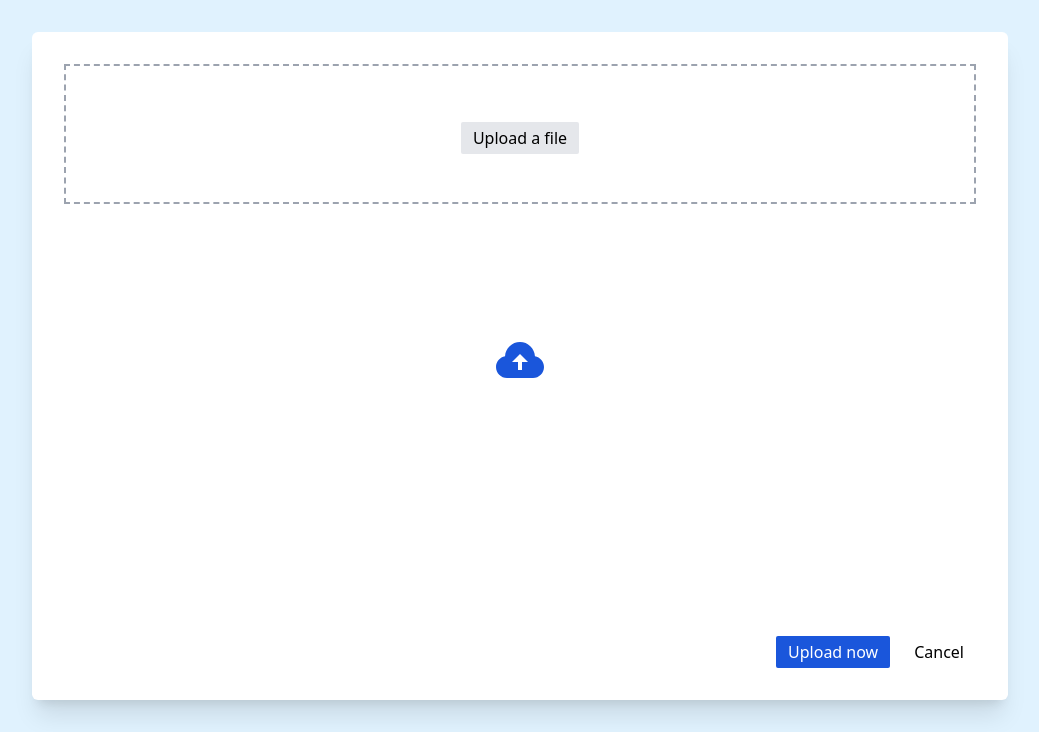
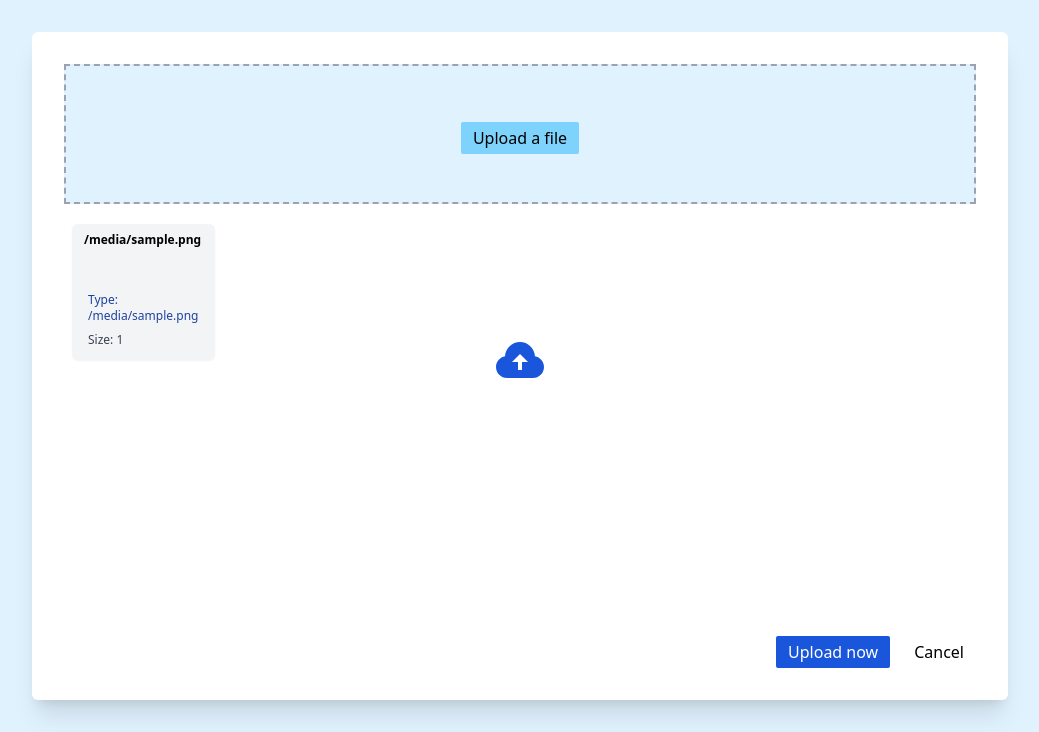
Before and after one commit to Baraa1/Tools, a Django app: template templates/pdfman/pdf.html in a window 1280 px wide. Shown: the part 68-800 px from the top of the page, without its empty margins (120-1159 px from the left). Run offline with Django 3.2, Linux system fonts and the light colour scheme; the template is opened without the code that fills it: most values are stand-ins (such as "Sample title", 1, 10 or a date in 2020); style sheets or scripts are compiled from the project's sources; some libraries are stand-ins or nearby versions.

Commit message:
Phase 4: Show the uploaded files to the user even tif they reload the page

```diff
--- a/static/js/pdfman.js
+++ b/static/js/pdfman.js
@@ -45,7 +45,10 @@ overlay = document.getElementById("overlay");
 const hidden   = document.getElementById("hidden-input");
 const submit_btn = document.getElementById("submit")
 const add_file = document.getElementById("button")
-add_file.onclick = () => hidden.click();
+add_file.onclick = () => {
+    hidden.click();
+    empty.classList.add("hidden")
+}
 //hidden.onchange = (e) => {
 //    for (const file of e.target.files) {
 //    addFile(gallery, file);
@@ -81,6 +84,7 @@ function dropHandler(ev) {
         hidden.files = dataTransfer.files;
     };
     add_file.style.pointerEvents = 'all';
+    empty.classList.add("hidden")
     submit_btn.click();
 }
 
--- /dev/null
+++ b/templates/pdfman/includes/file.html
@@ -0,0 +1,73 @@
+<!-- using two similar templates for simplicity in js code -->
+{% if files_list %}
+    {% for file in files_list %}
+        <li class="block p-1 w-1/2 sm:w-1/3 md:w-1/4 lg:w-1/6 xl:w-1/8 h-36">
+            <article tabindex="0" class="group w-full h-full rounded-md focus:outline-none focus:shadow-outline elative bg-gray-100 cursor-pointer relative shadow-sm">
+            <img alt="upload preview" class="img-preview hidden w-full h-full sticky object-cover rounded-md bg-fixed" />
+
+            <section class="flex flex-col rounded-md text-xs break-words w-full h-full z-20 absolute top-0 py-2 px-3">
+                <h1 class="flex-1 group-hover:text-blue-800 font-bold">{{ file.file_name }}</h1>
+                <div class="flex flex-col">
+
+                    <p class="p-1 size text-xs text-blue-800">Type: {{ file.file_type }}</p>
+                    <p class="p-1 size text-xs text-gray-700">Size: {{ file.file_size }}</p>
+                    <!--button type="button" class="delete ml-auto focus:outline-none hover:bg-gray-300 p-1 rounded-md text-gray-800">
+                        <svg class="pointer-events-none fill-current w-4 h-4 ml-auto" xmlns="http://www.w3.org/2000/svg" width="24" height="24" viewBox="0 0 24 24">
+                        <path class="pointer-events-none" d="M3 6l3 18h12l3-18h-18zm19-4v2h-20v-2h5.711c.9 0 1.631-1.099 1.631-2h5.316c0 .901.73 2 1.631 2h5.711z" />
+                        </svg>
+                    </button-->
+                </div>
+            </section>
+            </article>
+        </li>
+    {% endfor %}
+{% elif file_name %}
+    <li class="block p-1 w-1/2 sm:w-1/3 md:w-1/4 lg:w-1/6 xl:w-1/8 h-36">
+        <article tabindex="0" class="group w-full h-full rounded-md focus:outline-none focus:shadow-outline elative bg-gray-100 cursor-pointer relative shadow-sm">
+        <img alt="upload preview" class="img-preview hidden w-full h-full sticky object-cover rounded-md bg-fixed" />
+
+        <section class="flex flex-col rounded-md text-xs break-words w-full h-full z-20 absolute top-0 py-2 px-3">
+            <h1 class="flex-1 group-hover:text-blue-800 font-bold">{{ file_name }}</h1>
+            <div class="flex flex-col">
+
+                <p class="p-1 size text-xs text-blue-800">Type: {{ file_type }}</p>
+                <p class="p-1 size text-xs text-gray-700">Size: {{ file_size }}</p>
+                <!--button type="button" class="delete ml-auto focus:outline-none hover:bg-gray-300 p-1 rounded-md text-gray-800">
+                    <svg class="pointer-events-none fill-current w-4 h-4 ml-auto" xmlns="http://www.w3.org/2000/svg" width="24" height="24" viewBox="0 0 24 24">
+                    <path class="pointer-events-none" d="M3 6l3 18h12l3-18h-18zm19-4v2h-20v-2h5.711c.9 0 1.631-1.099 1.631-2h5.316c0 .901.73 2 1.631 2h5.711z" />
+                    </svg>
+                </button-->
+            </div>
+        </section>
+        </article>
+    </li>
+{% endif %}
+
+
+<!--template id="image-template">
+    <li class="block p-1 w-1/2 sm:w-1/3 md:w-1/4 lg:w-1/6 xl:w-1/8 h-24">
+        <article tabindex="0" class="group hasImage w-full h-full rounded-md focus:outline-none focus:shadow-outline bg-gray-100 cursor-pointer relative text-transparent hover:text-white shadow-sm">
+        <img alt="upload preview" class="img-preview w-full h-full sticky object-cover rounded-md bg-fixed" />
+
+        <section class="flex flex-col rounded-md text-xs break-words w-full h-full z-20 absolute top-0 py-2 px-3">
+            <h1 class="flex-1"></h1>
+            <div class="flex">
+            <span class="p-1">
+                <i>
+                <svg class="fill-current w-4 h-4 ml-auto pt-" xmlns="http://www.w3.org/2000/svg" width="24" height="24" viewBox="0 0 24 24">
+                    <path d="M5 8.5c0-.828.672-1.5 1.5-1.5s1.5.672 1.5 1.5c0 .829-.672 1.5-1.5 1.5s-1.5-.671-1.5-1.5zm9 .5l-2.519 4-2.481-1.96-4 5.96h14l-5-8zm8-4v14h-20v-14h20zm2-2h-24v18h24v-18z" />
+                </svg>
+                </i>
+            </span>
+
+            <p class="p-1 size text-xs"></p>
+            <button type="button" class="delete ml-auto focus:outline-none hover:bg-gray-300 p-1 rounded-md">
+                <svg class="pointer-events-none fill-current w-4 h-4 ml-auto" xmlns="http://www.w3.org/2000/svg" width="24" height="24" viewBox="0 0 24 24">
+                <path class="pointer-events-none" d="M3 6l3 18h12l3-18h-18zm19-4v2h-20v-2h5.711c.9 0 1.631-1.099 1.631-2h5.316c0 .901.73 2 1.631 2h5.711z" />
+                </svg>
+            </button>
+            </div>
+        </section>
+        </article>
+    </li>
+</template-->
--- a/templates/pdfman/includes/pdf_form.html
+++ b/templates/pdfman/includes/pdf_form.html
@@ -17,26 +17,30 @@
 
         <!-- scroll area -->
         <section class="h-full overflow-auto p-8 w-full h-full flex flex-col">
-          <header class="border-dashed border-2 border-gray-400 py-12 flex flex-col justify-center items-center" ondrop="dropHandler(event);" ondragover="dragOverHandler(event);" ondragleave="dragLeaveHandler(event);" ondragenter="dragEnterHandler(event);">
+          <header class="border-dashed border-2 border-gray-400 py-12 flex flex-col justify-center items-center bg-sky-100" ondrop="dropHandler(event);" ondragover="dragOverHandler(event);" ondragleave="dragLeaveHandler(event);" ondragenter="dragEnterHandler(event);">
             <!--p class="mb-3 font-semibold text-gray-900 flex flex-wrap justify-center">
               <span>Drag and drop your</span>&nbsp;<span>files anywhere or</span>
             </p-->
             {% render_field form.file_field id="hidden-input" type="file" class="hidden" multiple="" %}
-            <button type="button" id="button" class="mt-2 rounded-sm px-3 py-1 bg-gray-200 hover:bg-gray-300 focus:shadow-outline focus:outline-none">
+            <button type="button" id="button" class="mt-2 rounded-sm px-3 py-1 bg-sky-300 hover:bg-sky-400 focus:shadow-outline focus:outline-none">
               Upload a file
             </button>
           </header>
 
           <!--h1 class="pt-8 pb-3 font-semibold sm:text-lg text-gray-900">
             To Upload
-          </h1>
+          </h1-->
 
-          <ul id="gallery" class="flex flex-1 flex-wrap -m-1">
-            <li id="empty" class="h-full w-full text-center flex flex-col items-center justify-center items-center">
-              <img class="mx-auto w-32" src="https://user-images.githubusercontent.com/507615/54591670-ac0a0180-4a65-11e9-846c-e55ffce0fe7b.png" alt="no data" />
-              <span class="text-small text-gray-500">No files selected</span>
-            </li>
-          </ul-->
+          <ul id="gallery" class="flex flex-1 flex-wrap m-1 py-3">
+            {% if files_list or file_name %}
+              {% include 'pdfman/includes/file.html' %}
+            {% else %}
+              <li id="empty" class="h-full w-full text-center flex flex-col items-center justify-center items-center">
+                <img class="mx-auto w-32" src="https://user-images.githubusercontent.com/507615/54591670-ac0a0180-4a65-11e9-846c-e55ffce0fe7b.png" alt="no data" />
+                <span class="text-small text-gray-500">No files selected</span>
+              </li>
+            {% endif %}
+          </ul>
         </section>
 
         <!-- sticky footer -->
@@ -53,7 +57,7 @@
 </div>
 
   <!-- using two similar templates for simplicity in js code -->
-  <template id="file-template">
+  <!-- template id="file-template">
     <li class="block p-1 w-1/2 sm:w-1/3 md:w-1/4 lg:w-1/6 xl:w-1/8 h-24">
       <article tabindex="0" class="group w-full h-full rounded-md focus:outline-none focus:shadow-outline elative bg-gray-100 cursor-pointer relative shadow-sm">
         <img alt="upload preview" class="img-preview hidden w-full h-full sticky object-cover rounded-md bg-fixed" />
@@ -106,4 +110,4 @@
         </section>
       </article>
     </li>
-  </template>
+  </template-->
--- a/templates/pdfman/pdf.html
+++ b/templates/pdfman/pdf.html
@@ -14,8 +14,8 @@
                 <form class="bg-sky-100 h-full sm:px-8 md:px-16 sm:py-8" method="post" enctype="multipart/form-data"  novalidate
                     hx-post="{% url 'upload' %}"
                     hx-headers='{"X-CSRFToken": "{{ csrf_token }}"}'
-                    hx-trigger="submit, change delay:5s"
-                    hx-target="#messages" hx-swap="innerHTML">
+                    hx-trigger="submit, change"
+                    hx-target="#gallery" hx-swap="afterbegin">
                     {% csrf_token %}
                     {% include 'pdfman/includes/pdf_form.html' %}
                 </form>
```
Also changed, not shown: pdfman/views.py (+36 -8 lines).
